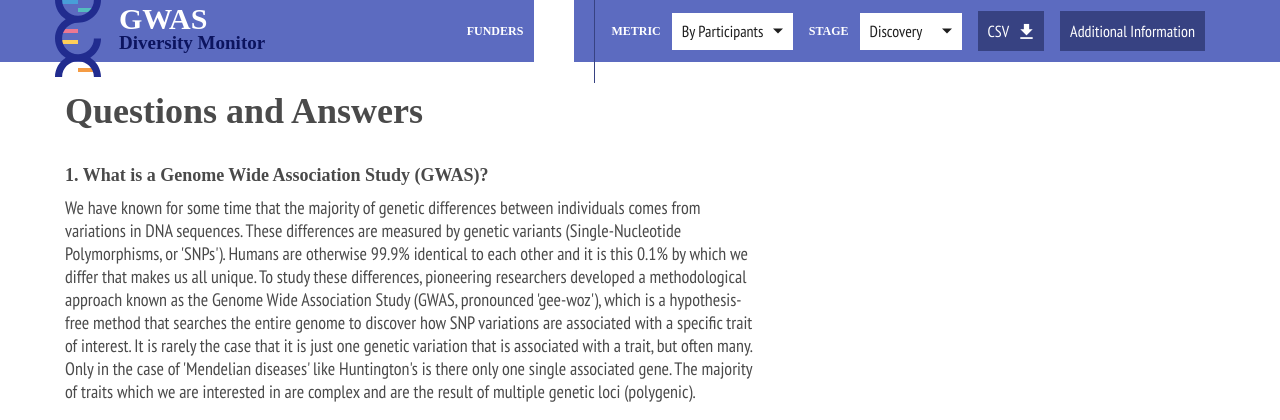
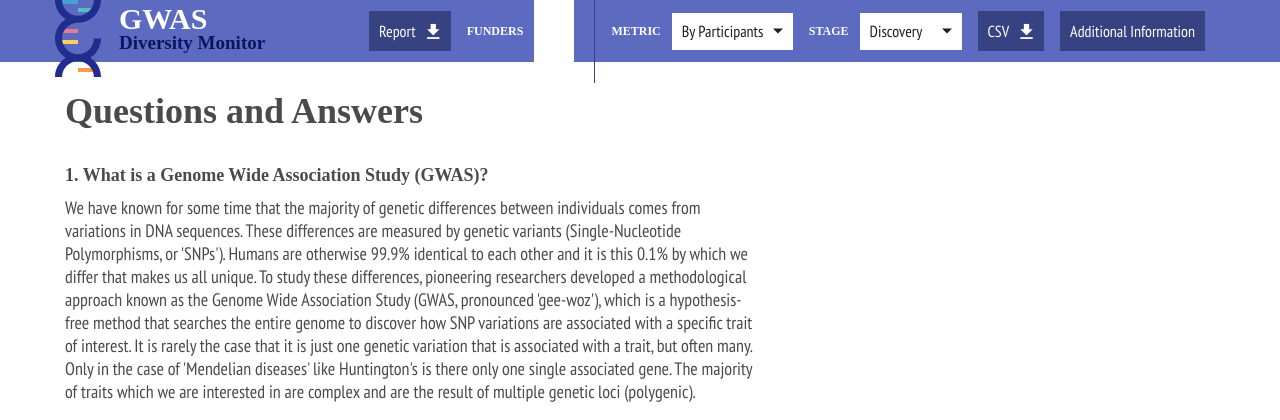
Before and after one commit to OxfordDemSci/gwasdiversitymonitor, a Flask app: page /qandas in a window 1280 px wide. Shown: the top 420 px of the page. Run offline with Flask 2, Linux system fonts and the light colour scheme; lists and menus that the app fills with data are empty; parts of the project's set-up code (start-up, migrations or seed data) failed here and were passed over; some web fonts are replaced.

Commit message:
Feature/add report download button (#71)
* New header layout

* Remove commented switch buttons

* Removed margin additional info button large screen

* Added report button

* New header layout

* Remove commented switch buttons

* Removed margin additional info button large screen

* Header udpate mobile start

* Added report button

* Added endpoint to load report PDF based on funder

* add generate_reports.py to gwas_data container

* Added relative path to reports endpoint & updated default button value

* Changes path to "report.pdf" from "figure.pdf"

---------

Co-authored-by: GI Quentin <gi-quentin@GIs-MacBook-Pro.local>
Co-authored-by: Doug Leasure <doug.leasure@protonmail.com>

```diff
--- a/app/templates/partials/header.html
+++ b/app/templates/partials/header.html
@@ -12,13 +12,13 @@
 
         <div class="right col-sm-10 col-md-9">
             <div class="header-filters__left">
+                <a href="{{ url_for ('getReportsPDF', fundername="All Funders")}}" class="btn btn-header">
+                    Report
+                    <i class="icon-download-data"></i>
+                </a>
                 {% with title='Funders', name='funders', id='funders-select' %}
                 {% include 'components/tree-select.html' %}
                 {% endwith %}
-                <!-- <a href="#" class="btn btn-header">
-                    Report
-                    <i class="icon-download-data"></i>
-                </a> -->
             </div>
             <div class="header-filters__right">
                 {% with title='Metric', name='metric', items=[('By Participants', 'by-participants'), ('By Studies', 'by-studies')], type='single' %}
```
